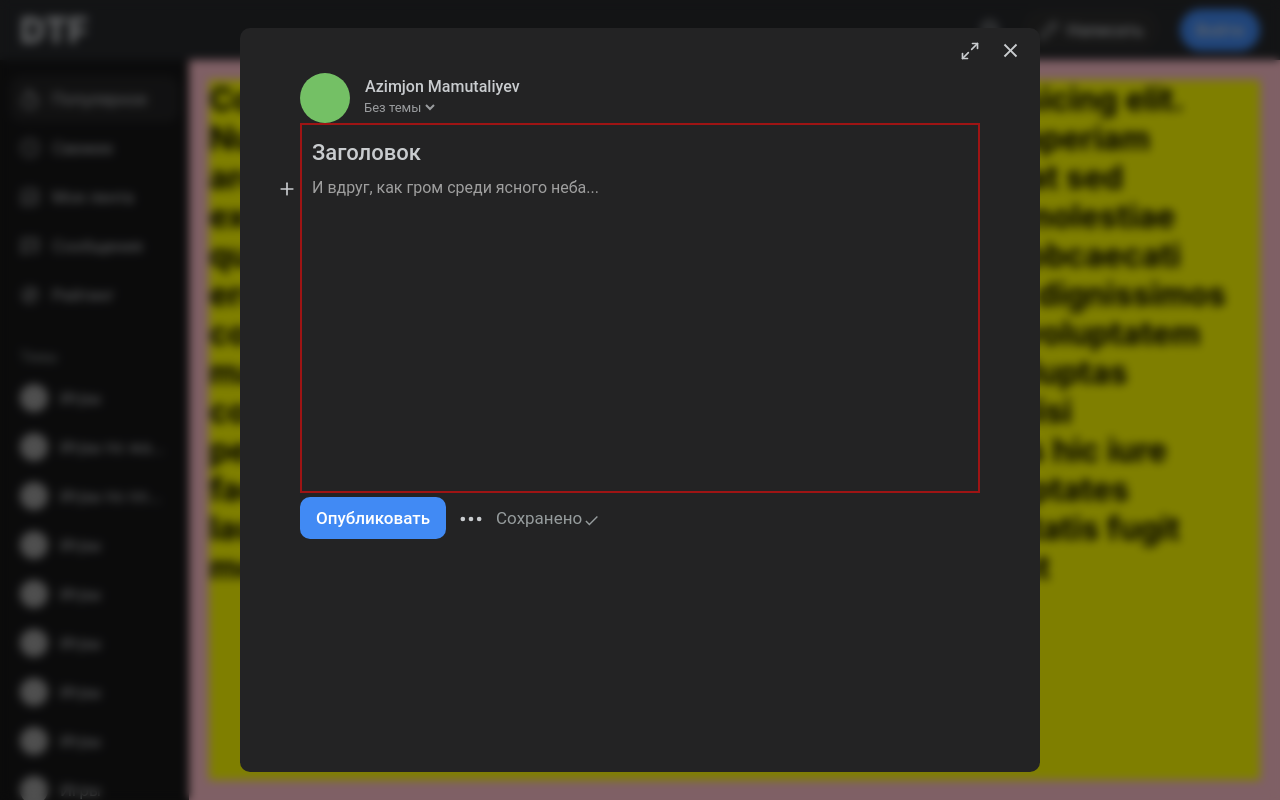
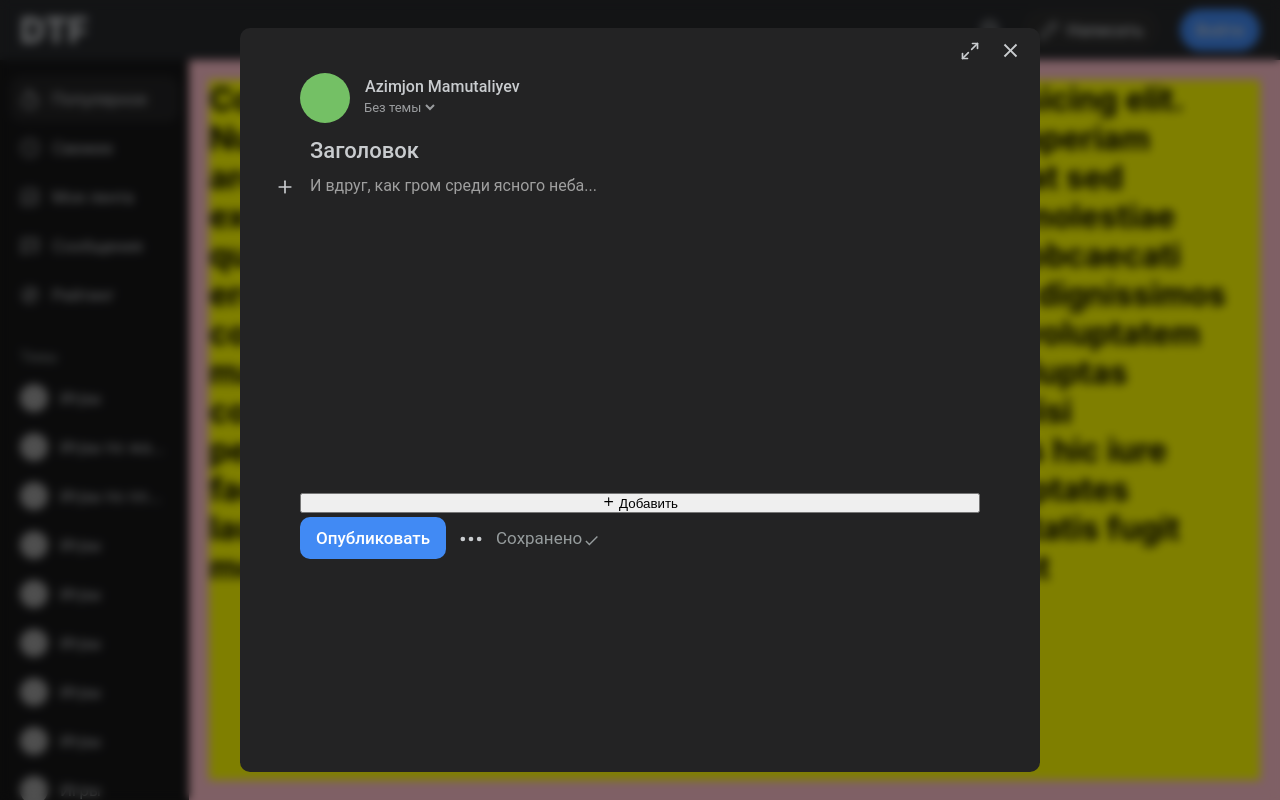
Before and after one commit to azimjon-95/dtf, a React (Create React App) app: page / in a window 1280 px wide. Both pictures are taken after a click on the button "Написать". Built offline with nearby package versions, Linux system fonts and the light colour scheme; grey boxes are pictures that could not be loaded.

Commit message:
Navbar => Editer

```diff
--- a/src/components/navbar/Editer.js
+++ b/src/components/navbar/Editer.js
@@ -93,6 +93,66 @@ function Editer({ setShowModal }) {
   }, []); // Faqat bir marta bajariladi (komponent yuklanganda)
 
 
+
+
+
+  // const [elements, setElements] = useState([]); // Dastlab hech qanday input yo'q
+
+  // const addElement = () => {
+  //   setElements((prevElements) => [
+  //     ...prevElements,
+  //     {
+  //       id: prevElements.length, // Inputlarni 0, 1, 2 kabi indekslash
+  //       hasText: false,
+  //       inputValue: "", // Dastlabki qiymat bo'sh
+  //     },
+  //   ]);
+  // };
+
+  // const handleInputChangese = (id, event) => {
+  //   const value = event.target.value; // Input qiymatini olamiz
+  //   setElements((prevElements) =>
+  //     prevElements.map((el) =>
+  //       el.id === id ? { ...el, hasText: value.length > 0, inputValue: value } : el
+  //     )
+  //   );
+  // };
+
+  const [isFirstInputVisible, setIsFirstInputVisible] = useState(false); // Birinchi input ko'rinishini boshqarish
+
+  const [elements, setElements] = useState([
+    { id: 0, inputValue: "", hasText: false }, // Dastlab birinchi input bo'ladi
+  ]);
+
+  const addElement = () => {
+    setIsFirstInputVisible(true);
+    const firstElement = elements[0]; // Birinchi inputni tekshiramiz
+    if (firstElement.inputValue.trim() === "") return; // Agar input bo'sh bo'lsa, yangi element qo'shilmaydi
+
+    // Yangi inputni yaratish
+    setElements((prevElements) => [
+      ...prevElements,
+      {
+        id: prevElements.length,
+        inputValue: "", // Yangi input bo'sh qiymat bilan boshlanadi
+        hasText: false,
+      },
+    ]);
+  };
+
+  const handleInputChangese = (id, event) => {
+    if (!event || !event.target) return;
+
+    const value = event.target.value;
+    setElements((prevElements) =>
+      prevElements.map((el) =>
+        el.id === id
+          ? { ...el, inputValue: value, hasText: value.trim() !== "" }
+          : el
+      )
+    );
+  };
+
   return (
     <div className="modal-editor" onClick={closeModal}>
       <div className={`${showModel ? "modal_ed_overflow" : "modal_ed"}`} onClick={(e) => e.stopPropagation()}>
@@ -144,31 +204,35 @@ function Editer({ setShowModal }) {
               />
             </div>
 
+            {elements.map((element, index) => (
               <div
                 className="input_btn_nexts"
-              onMouseEnter={() => setIsSubTitle(true)}
-              onMouseLeave={() => setIsSubTitle(false)}
+                key={element.id}
+                style={{ marginBottom: "10px" }}
               >
-              {!(!titleText) ? (
-                <>
-                  {isSubTitle ? <button> <BiGridVertical /></button> : ""}
-                </>
-              )
-                : (
-                  <button> <FiPlus /></button>
-                )
+                {element.hasText ? (
+                  <button>
+                    <BiGridVertical />
+                  </button>
+                ) : (<button> <FiPlus /></button>)}
+                <input
+                  type="text"
+                  placeholder={
+                    index === 0
+                      ? placeholder // Birinchi input uchun alohida placeholder
+                      : "Нажмите Tab для выбора инструмента" // Qolgan inputlar uchun umumiy placeholder
                   }
-              <input
-
-                type="text"
-                placeholder={placeholder}
-                onFocus={() => setIsFocusedTitle(true)} // Fokus holatida
-                onBlur={() => setIsFocusedTitle(false)} // Fokusdan chiqishda
-                onChange={handleTitleChange} // Matnni kuzatish
+                  value={element.inputValue} // Har bir input qiymatini boshqarish
+                  onChange={(e) => handleInputChangese(element.id, e)} // Input o'zgarishini kuzatish
                 />
               </div>
+            ))}
           </div>
-
+          {!isFirstInputVisible && (
+            <button onClick={addElement} className="add-button">
+              <FiPlus /> Добавить
+            </button>
+          )}
           <div className="text_ar_btns">
             <button>Опубликовать</button>
             <Dropdown overlay={menu} trigger={["click"]}>
--- a/src/components/navbar/styles/editer.css
+++ b/src/components/navbar/styles/editer.css
@@ -56,7 +56,7 @@
 .text_ar_box {
     width: 100%;
     min-height: 370px;
-    border: 2px solid #9e1414;
+    /* border: 2px solid #9e1414; */
     padding: 10px 0;
 }
 
```
Lines whose indentation alone changed are shown as unchanged.
